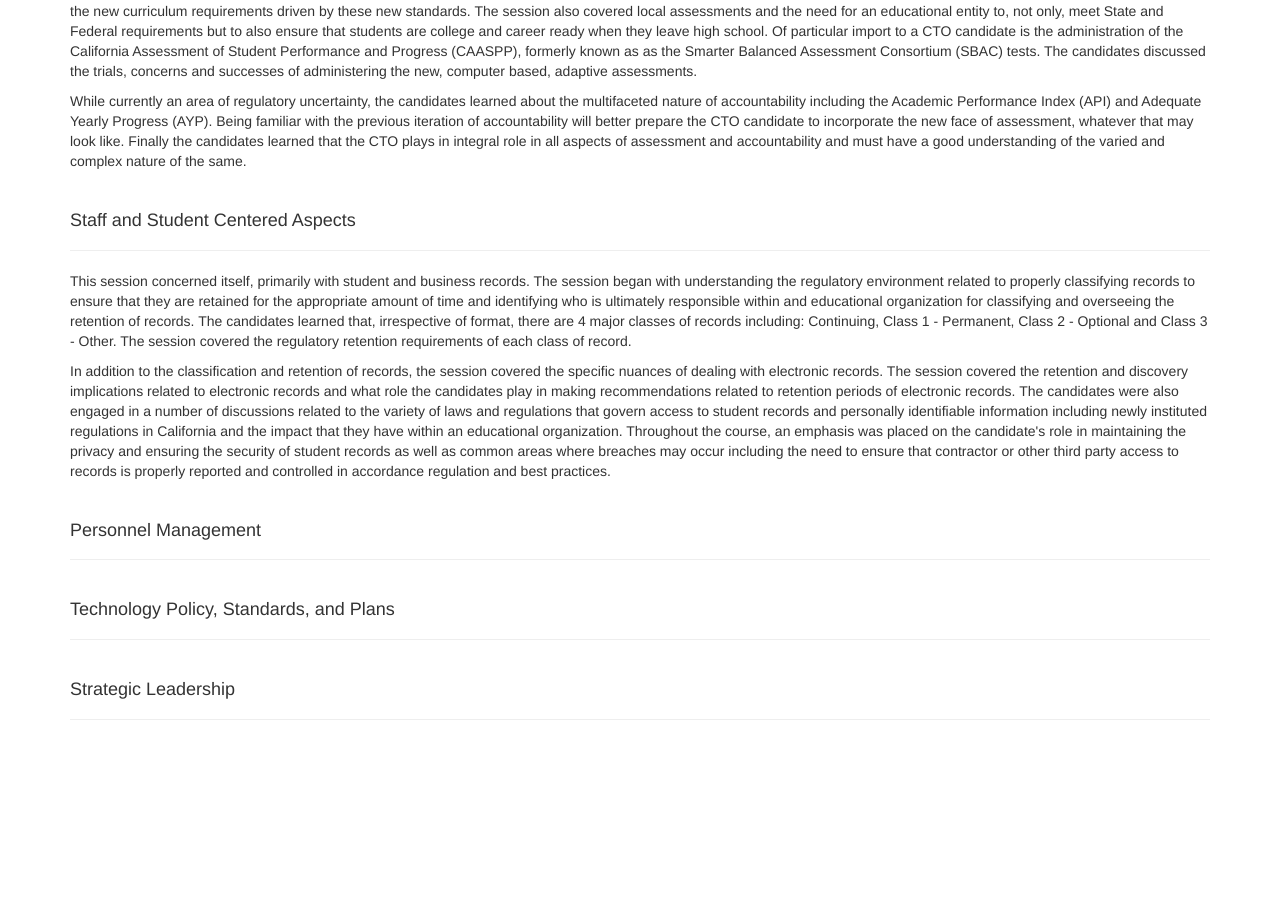
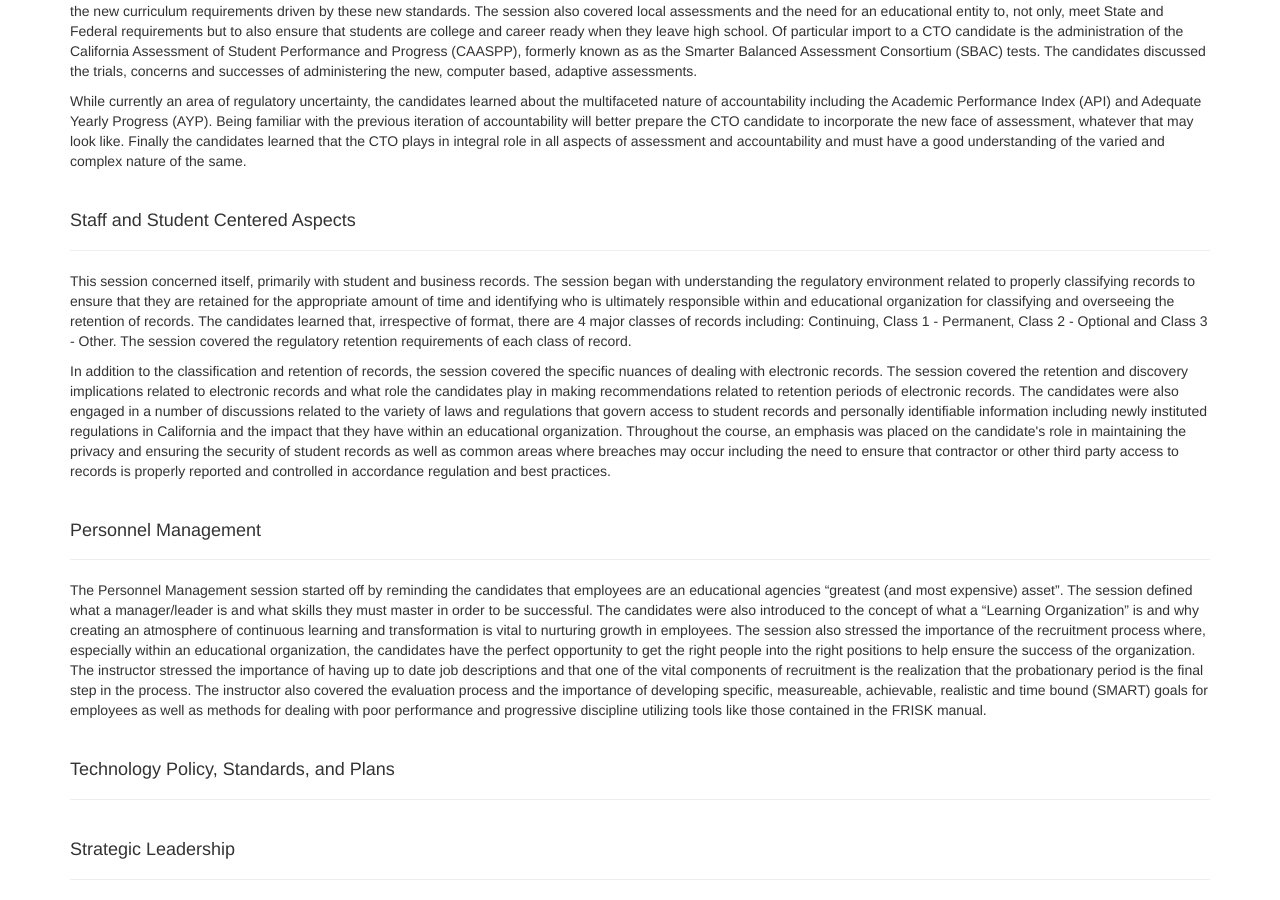
Before and after one commit to shanepinnell/shanepinnell.github.io, a Jekyll site: the page built from cto_mentor/summary.html, in a window 1280 px wide and 900 px high, scrolled down 2866 px. Built offline with Jekyll 4.4.1, drawn with Linux system fonts in a browser that asks for light colours; nearby versions of some CDN libraries; library files that are not in the unit come from our copies; before the commit the page ends 3606 px from its top, so only the background shows below that.

Commit message:
added to summaries

```diff
--- a/cto_mentor/summary.html
+++ b/cto_mentor/summary.html
@@ -99,6 +99,9 @@ One other aspect of the Professional Development session was the discussion of t
 <div class="page-header">
 	<h4>Personnel Management</h4>
 </div>
+<p>
+	The Personnel Management session started off by reminding the candidates that employees are an educational agencies “greatest (and most expensive) asset”. The session defined what a manager/leader is and what skills they must master in order to be successful. The candidates were also introduced to the concept of what a “Learning Organization” is and why creating an atmosphere of continuous learning and transformation is vital to nurturing growth in employees. The session also stressed the importance of the recruitment process where, especially within an educational organization, the candidates have the perfect opportunity to get the right people into the right positions to help ensure the success of the organization. The instructor stressed the importance of having up to date job descriptions and that one of the vital components of recruitment is the realization that the probationary period is the final step in the process. The instructor also covered the evaluation process and the importance of developing specific, measureable, achievable, realistic and time bound (SMART) goals for employees as well as methods for dealing with poor performance and progressive discipline utilizing tools like those contained in the FRISK manual.
+</p>
 <div class="page-header">
 	<h4>Technology Policy, Standards, and Plans</h4>
 </div>
```
